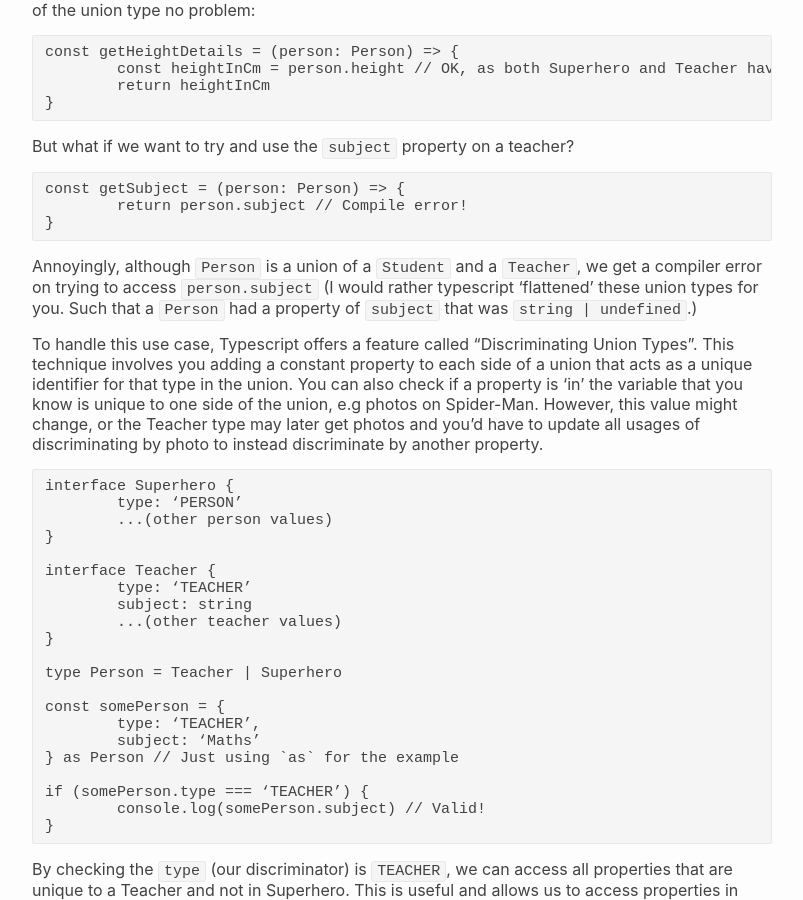
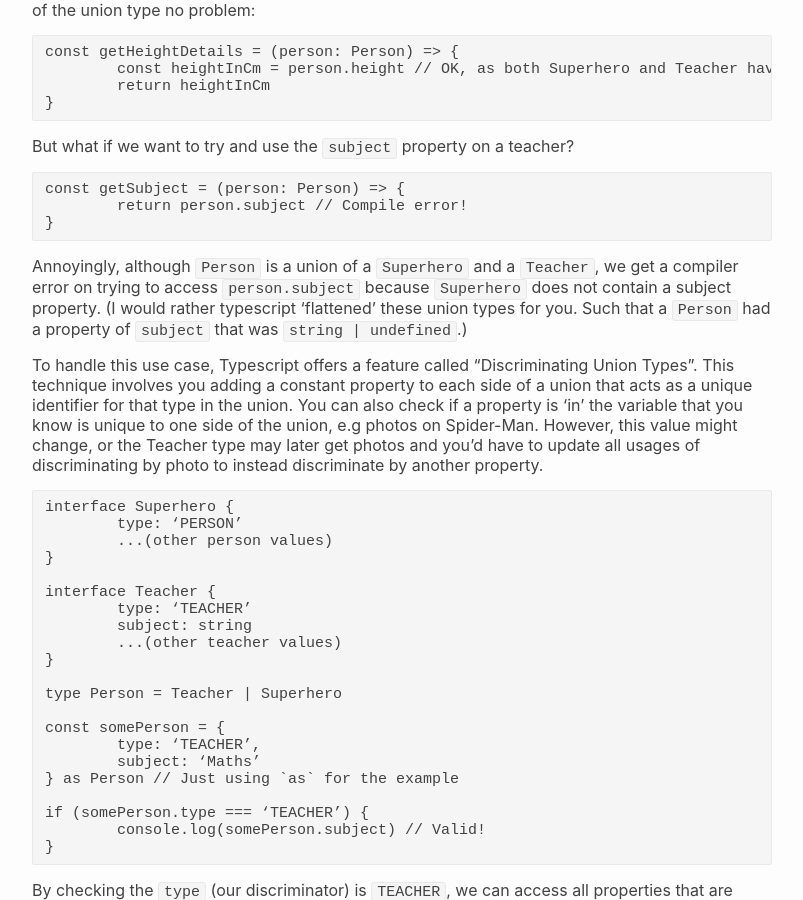
Before and after one commit to rorydbain/rorydbain.github.io, a Jekyll site: the page built from _posts/2019-10-12-flattening-typescript-union-types.markdown, in a window 1280 px wide and 900 px high, scrolled down 2586 px. Shown: the whole window, without its empty margins (238-1041 px from the left). Built offline with Jekyll 4.4.1, drawn with Linux system fonts in a browser that asks for light colours; some web fonts are replaced.

Commit message:
chore: fix typo for student vs superhero naming

````diff
--- a/_posts/2019-10-12-flattening-typescript-union-types.markdown
+++ b/_posts/2019-10-12-flattening-typescript-union-types.markdown
@@ -136,7 +136,7 @@ const getSubject = (person: Person) => {
 }
 ```
 
-Annoyingly, although `Person` is a union of a `Student` and a `Teacher`, we get a compiler error on trying to access `person.subject` (I would rather typescript ‘flattened’ these union types for you. Such that a `Person` had a property of `subject` that was `string | undefined`.)
+Annoyingly, although `Person` is a union of a `Superhero` and a `Teacher`, we get a compiler error on trying to access `person.subject` because `Superhero` does not contain a subject property. (I would rather typescript ‘flattened’ these union types for you. Such that a `Person` had a property of `subject` that was `string | undefined`.)
 
 To handle this use case, Typescript offers a feature called “Discriminating Union Types”. This technique involves you adding a constant property to each side of a union that acts as a unique identifier for that type in the union. You can also check if a property is ‘in’ the variable that you know is unique to one side of the union, e.g photos on Spider-Man. However, this value might change, or the Teacher type may later get photos and you’d have to update all usages of discriminating by photo to instead discriminate by another property.
 
````
